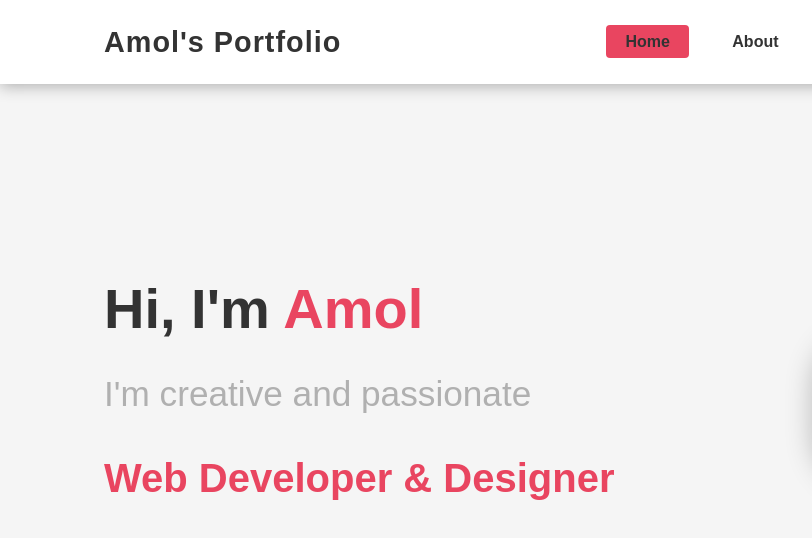
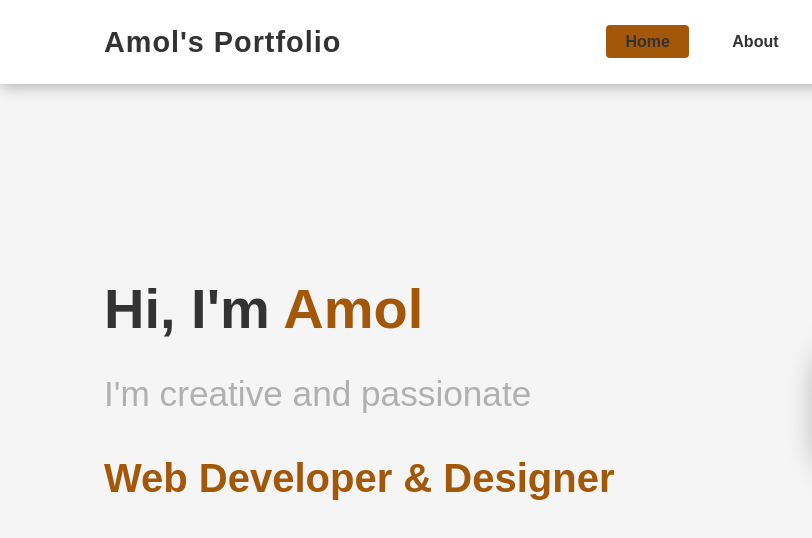
Before and after one commit to bahiramol2007/portfolio-, a plain HTML site: page index.html in a window 1280 px wide. Shown: the full height of the page, 0-812 px from the left. Drawn offline with Linux system fonts and the light colour scheme.

Commit message:
updated folder changes

```diff
--- a/style.css
+++ b/style.css
@@ -1,12 +1,21 @@
 /* Color Variables */
 :root {
-    --theme-background-color: #1a1a2e;
+    /* --theme-background-color: #1a1a2e;
     --theme-main-color: #e94560;
     --theme-sub-text-color: #ffffff;
     --theme-nav-background-color: #16213e;
     --theme-button-hover-color: #0f3460;
     --theme-border-color: #1f4068;
-    --theme-error-color: #E53935;
+    --theme-error-color: #E53935; */
+
+
+--theme-background-color: #1B1A17;
+--theme-main-color: #A35709;
+--theme-sub-text-color: #F0E3CA;
+--theme-nav-background-color: #242320;
+--theme-button-hover-color: #FF8303;
+--theme-border-color: #39311D;
+--theme-error-color: #CC2936;
 }
 
 /* Reset and Base Styles */
```
Also changed, not shown: colors.txt (added).
